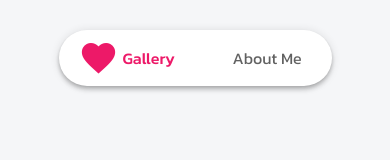
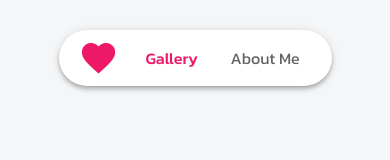
Before and after one commit to pornpimonk15/test-assignment, a Vue app: page /gallery in a window 390 px wide. Shown: the top 160 px of the page. Built offline with nearby package versions, Linux system fonts and the light colour scheme.

Commit message:
fix: adjust width page link

```diff
--- a/src/components/Header.vue
+++ b/src/components/Header.vue
@@ -57,12 +57,11 @@ export default {
 }
 
 .link {
-  min-width: 100px;
+  width: 100px;
   font-weight: 400;
   font-size: 16px;
   color: #616161;
   text-decoration: unset;
-  padding-inline: 10px;
 }
 
 .link:hover {
@@ -71,9 +70,29 @@ export default {
 }
 
 .active-link {
-  min-width: 100px;
+  width: 100px;
   color: #ed1968;
   font-weight: 500;
   text-decoration: unset;
 }
+
+/* XS - Mobile */
+@media (max-width: 600px) and (min-width: 385px) {
+  .link {
+    width: 85px;
+  }
+  .active-link {
+    width: 85px;
+  }
+}
+
+/* XS Smallerrr */
+@media (max-width: 385px) {
+  .link {
+    width: 85px;
+  }
+  .active-link {
+    width: 85px;
+  }
+}
 </style>
```
